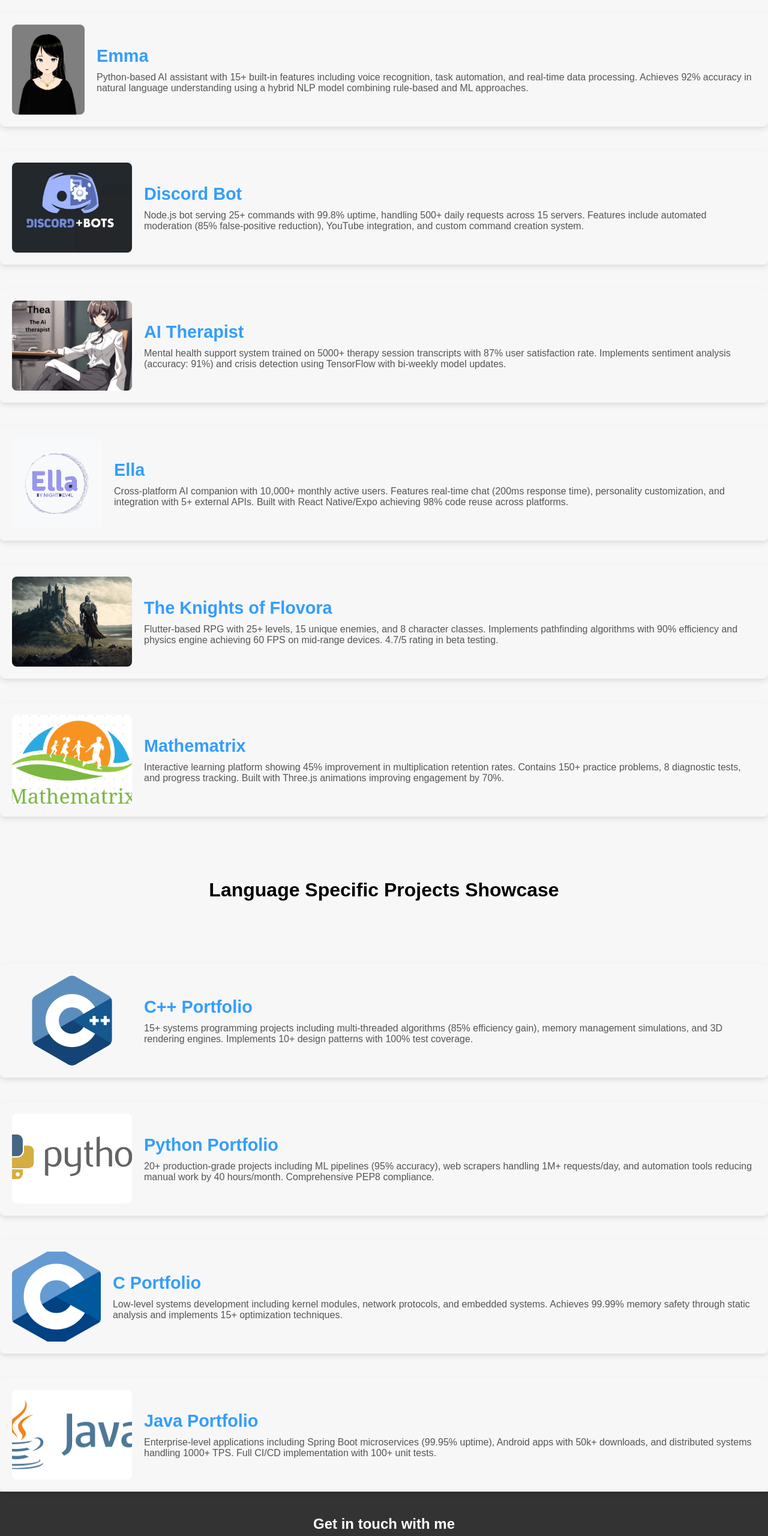
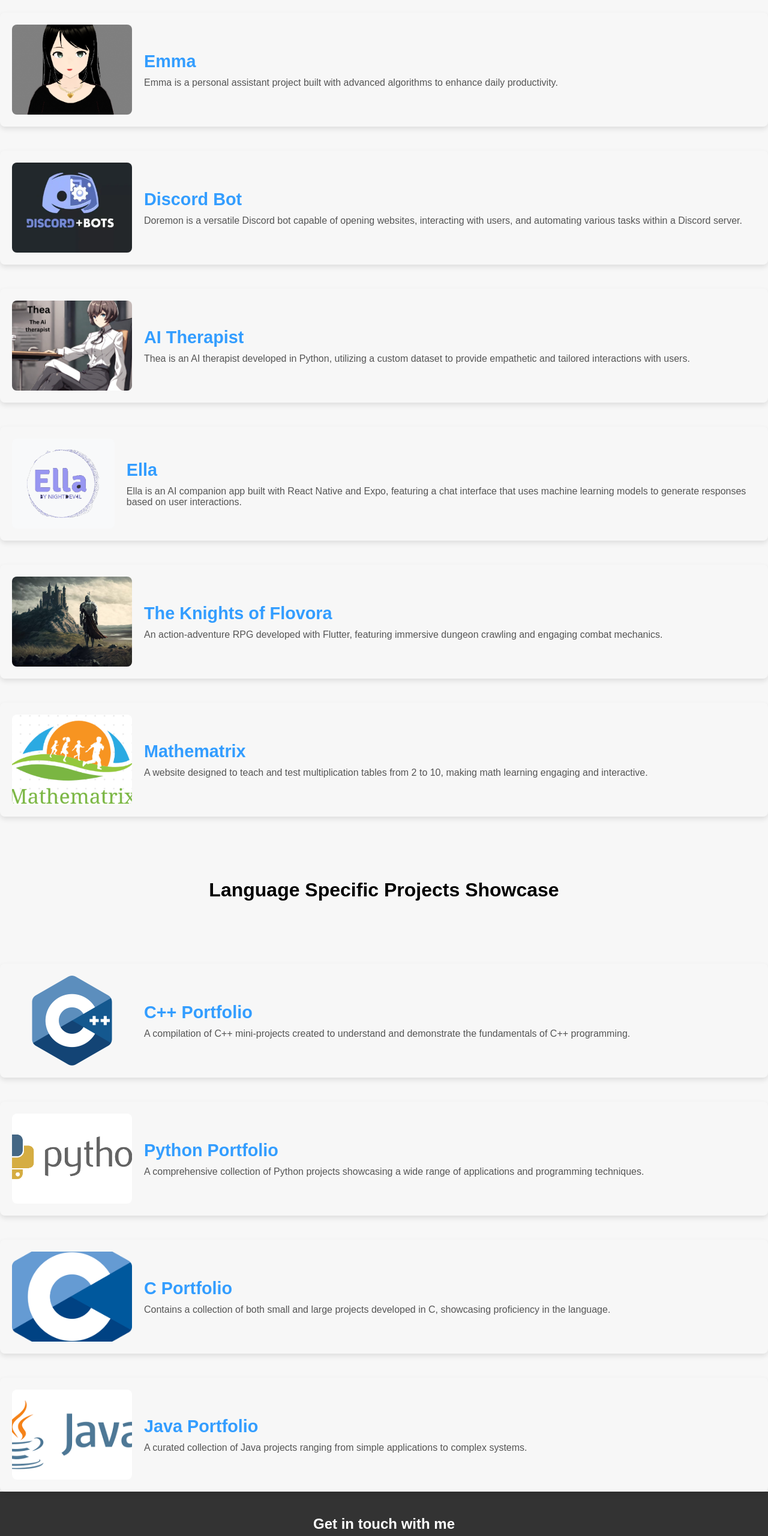
Before and after one commit to shviam-2018/website, a plain HTML site: page public/external links/projects.html in a window 1280 px wide. Shown: the part 220-2780 px from the top of the page at 60% size. Drawn offline with Linux system fonts and the light colour scheme.

Commit message:
Update projects.html

```diff
--- a/public/external links/projects.html
+++ b/public/external links/projects.html
@@ -39,10 +39,10 @@
 <!--projects section-->
 <div class="projects-wrapper">
   <div class="project-item">
-    <img src="/assets/images/Eva.png" alt="AI Assistant" class="project-image">
+    <img src="/assets/images/Eva.png" alt="Eva - Robot Image" class="project-image">
     <div class="project-details">
       <h2 class="project-title"><a href="https://github.com/shviam-2018/Emma" target="_blank">Emma</a></h2>
-      <p class="project-description">Python-based AI assistant with 15+ built-in features including voice recognition, task automation, and real-time data processing. Achieves 92% accuracy in natural language understanding using a hybrid NLP model combining rule-based and ML approaches.</p>
+      <p class="project-description">Emma is a personal assistant project built with advanced algorithms to enhance daily productivity.</p>
     </div>
   </div>
 
@@ -50,7 +50,7 @@
     <img src="/assets/images/discord bot.webp" alt="Discord Bot" class="project-image">
     <div class="project-details">
       <h2 class="project-title"><a href="https://github.com/shviam-2018/discord-Bot" target="_blank">Discord Bot</a></h2>
-      <p class="project-description">Node.js bot serving 25+ commands with 99.8% uptime, handling 500+ daily requests across 15 servers. Features include automated moderation (85% false-positive reduction), YouTube integration, and custom command creation system.</p>
+      <p class="project-description">Doremon is a versatile Discord bot capable of opening websites, interacting with users, and automating various tasks within a Discord server.</p>
     </div>
   </div>
 
@@ -58,31 +58,31 @@
     <img src="/assets/images/Thea.png" alt="AI Therapist" class="project-image">
     <div class="project-details">
       <h2 class="project-title"><a href="https://github.com/shviam-2018/Thea" target="_blank">AI Therapist</a></h2>
-      <p class="project-description">Mental health support system trained on 5000+ therapy session transcripts with 87% user satisfaction rate. Implements sentiment analysis (accuracy: 91%) and crisis detection using TensorFlow with bi-weekly model updates.</p>
+      <p class="project-description">Thea is an AI therapist developed in Python, utilizing a custom dataset to provide empathetic and tailored interactions with users.</p>
     </div>
   </div>
 
   <div class="project-item">
-    <img src="/assets/images/Ella.png" alt="AI Companion" class="project-image">
+    <img src="/assets/images/Ella.png" alt="Ella AI Companion" class="project-image">
     <div class="project-details">
       <h2 class="project-title"><a href="https://github.com/shviam-2018/Ella" target="_blank">Ella</a></h2>
-      <p class="project-description">Cross-platform AI companion with 10,000+ monthly active users. Features real-time chat (200ms response time), personality customization, and integration with 5+ external APIs. Built with React Native/Expo achieving 98% code reuse across platforms.</p>
+      <p class="project-description">Ella is an AI companion app built with React Native and Expo, featuring a chat interface that uses machine learning models to generate responses based on user interactions.</p>
     </div>
   </div>
 
   <div class="project-item">
-    <img src="/assets/images/TheKightsofFlovora.png" alt="Game Development" class="project-image">
+    <img src="/assets/images/TheKightsofFlovora.png" alt="Knights of Flovora" class="project-image">
     <div class="project-details">
       <h2 class="project-title"><a href="https://github.com/shviam-2018/TheKightsofFlovora" target="_blank">The Knights of Flovora</a></h2>
-      <p class="project-description">Flutter-based RPG with 25+ levels, 15 unique enemies, and 8 character classes. Implements pathfinding algorithms with 90% efficiency and physics engine achieving 60 FPS on mid-range devices. 4.7/5 rating in beta testing.</p>
+      <p class="project-description">An action-adventure RPG developed with Flutter, featuring immersive dungeon crawling and engaging combat mechanics.</p>
     </div>
   </div>
 
   <div class="project-item">
-    <img src="/assets/images/Mathematrix.png" alt="Math Learning" class="project-image">
+    <img src="/assets/images/Mathematrix.png" alt="Mathematrix" class="project-image">
     <div class="project-details">
       <h2 class="project-title"><a href="https://github.com/shviam-2018/Mathematrix" target="_blank">Mathematrix</a></h2>
-      <p class="project-description">Interactive learning platform showing 45% improvement in multiplication retention rates. Contains 150+ practice problems, 8 diagnostic tests, and progress tracking. Built with Three.js animations improving engagement by 70%.</p>
+      <p class="project-description">A website designed to teach and test multiplication tables from 2 to 10, making math learning engaging and interactive.</p>
     </div>
   </div>
 
@@ -90,34 +90,34 @@
   <h1 class="info-panal">Language Specific Projects Showcase</h1>
 
   <div class="project-item">
-    <img src="/assets/images/c++ portfolio.png" alt="C++ Projects" class="project-image">
+    <img src="/assets/images/c++ portfolio.png" alt="C++ Portfolio" class="project-image">
     <div class="project-details">
       <h2 class="project-title"><a href="https://github.com/shviam-2018/my-Cpp-protfolio" target="_blank">C++ Portfolio</a></h2>
-      <p class="project-description">15+ systems programming projects including multi-threaded algorithms (85% efficiency gain), memory management simulations, and 3D rendering engines. Implements 10+ design patterns with 100% test coverage.</p>
+      <p class="project-description">A compilation of C++ mini-projects created to understand and demonstrate the fundamentals of C++ programming.</p>
     </div>
   </div>
 
   <div class="project-item">
-    <img src="/assets/images/python.png" alt="Python Projects" class="project-image">
+    <img src="/assets/images/python.png" alt="Python Portfolio" class="project-image">
     <div class="project-details">
       <h2 class="project-title"><a href="https://github.com/shviam-2018/my-python-portfolio" target="_blank">Python Portfolio</a></h2>
-      <p class="project-description">20+ production-grade projects including ML pipelines (95% accuracy), web scrapers handling 1M+ requests/day, and automation tools reducing manual work by 40 hours/month. Comprehensive PEP8 compliance.</p>
+      <p class="project-description">A comprehensive collection of Python projects showcasing a wide range of applications and programming techniques.</p>
     </div>
   </div>
 
   <div class="project-item">
-    <img src="/assets/images/C portfolio.png" alt="C Projects" class="project-image">
+    <img src="/assets/images/C portfolio.png" alt="C Portfolio" class="project-image">
     <div class="project-details">
       <h2 class="project-title"><a href="https://github.com/shviam-2018/my-C-portfolio" target="_blank">C Portfolio</a></h2>
-      <p class="project-description">Low-level systems development including kernel modules, network protocols, and embedded systems. Achieves 99.99% memory safety through static analysis and implements 15+ optimization techniques.</p>
+      <p class="project-description">Contains a collection of both small and large projects developed in C, showcasing proficiency in the language.</p>
     </div>
   </div>
 
   <div class="project-item">
-    <img src="/assets/images/java.png" alt="Java Projects" class="project-image">
+    <img src="/assets/images/java.png" alt="Java Portfolio" class="project-image">
     <div class="project-details">
       <h2 class="project-title"><a href="https://github.com/shviam-2018/my-java-portfolio" target="_blank">Java Portfolio</a></h2>
-      <p class="project-description">Enterprise-level applications including Spring Boot microservices (99.95% uptime), Android apps with 50k+ downloads, and distributed systems handling 1000+ TPS. Full CI/CD implementation with 100+ unit tests.</p>
+      <p class="project-description">A curated collection of Java projects ranging from simple applications to complex systems.</p>
     </div>
   </div>
 </div>
```
